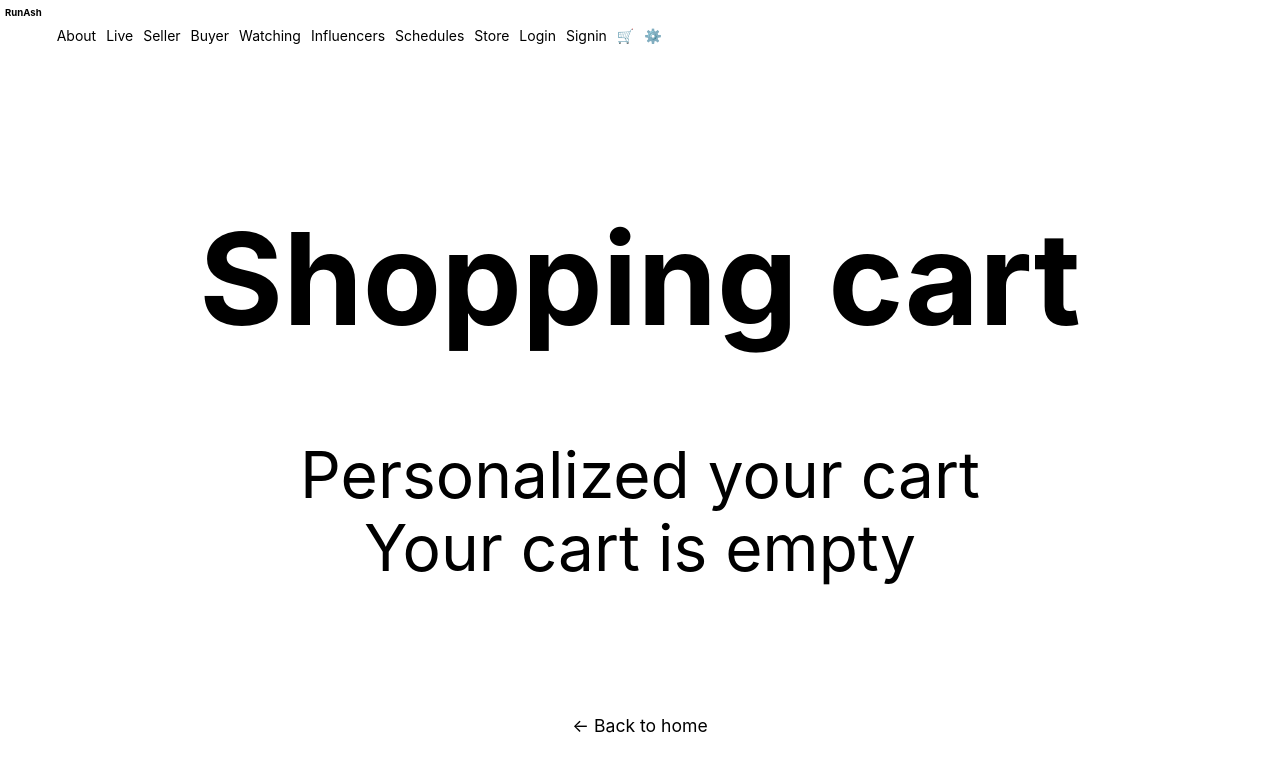
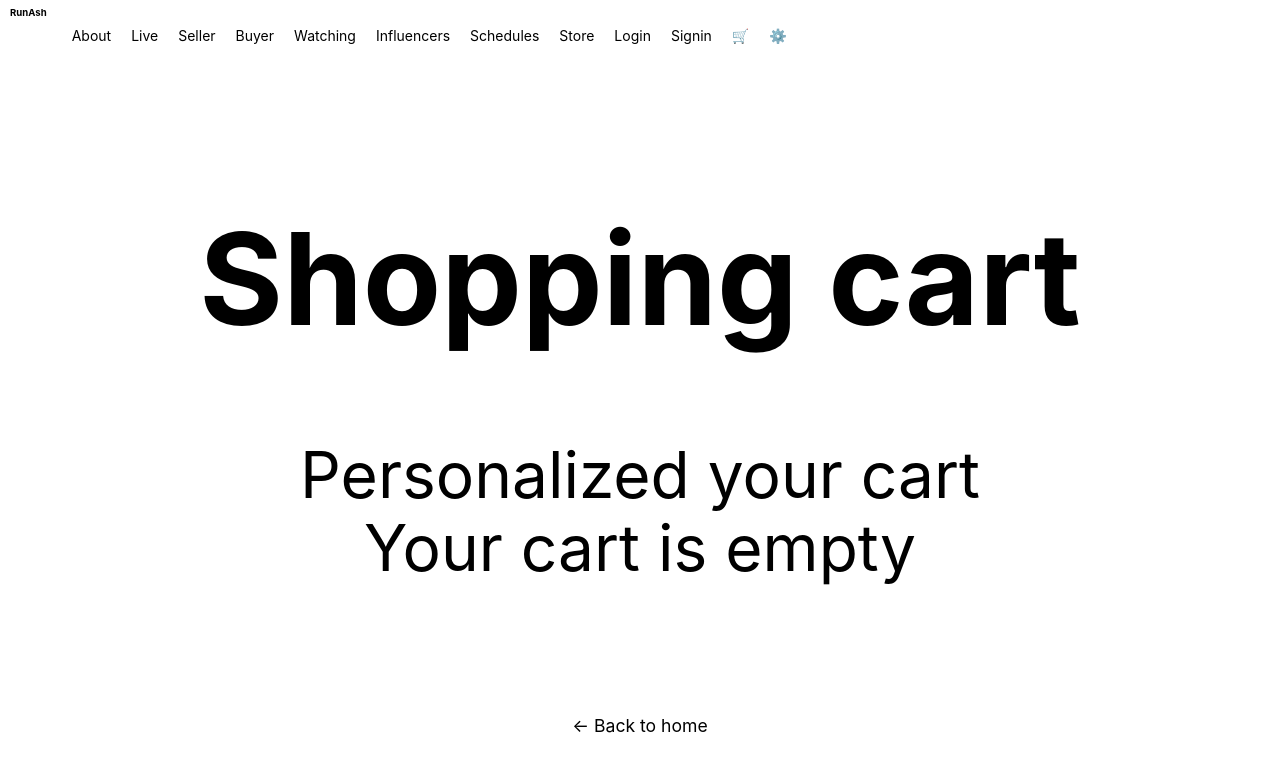
Before and after one commit to rammurmu/next, a Next.js app: page /cart in a window 1280 px wide. Shown: the top 772 px of the page. Built offline with nearby package versions, Linux system fonts and the light colour scheme.

Commit message:
Update Navbar.css

```diff
--- a/components/Navbar.css
+++ b/components/Navbar.css
@@ -41,7 +41,7 @@ li a:hover {
 
 .logo a,
 .main-nav a {
-  padding: 5px 5px;
+  padding: 5px 10px;
   text-transform: uppercase-lowercase;
   text-align: centre;
   display: flex;
@@ -73,6 +73,6 @@ li a:hover {
   display: flex;
   justify-content: right;
   align-items: right;
-  flex-grow: 10;
+  flex-grow: 1;
   position: sticky;
 }
```
